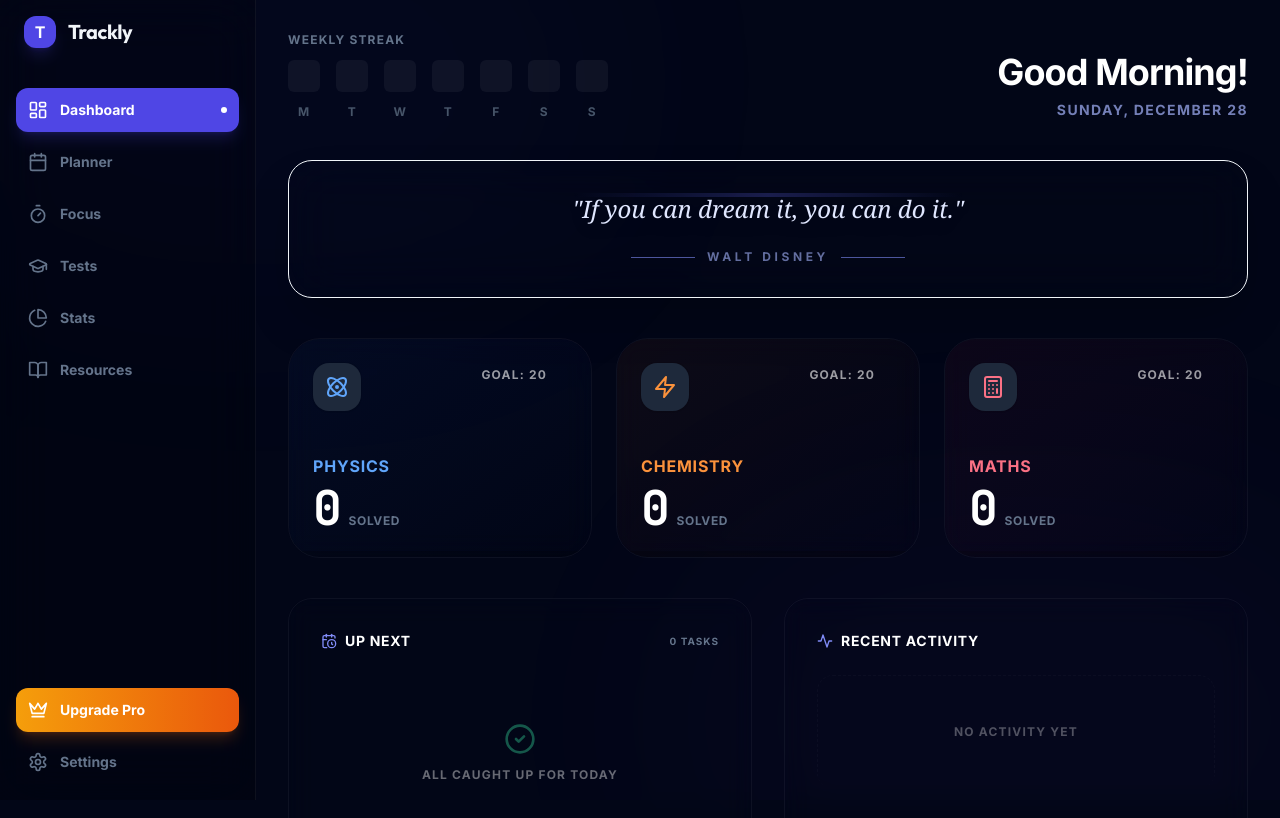
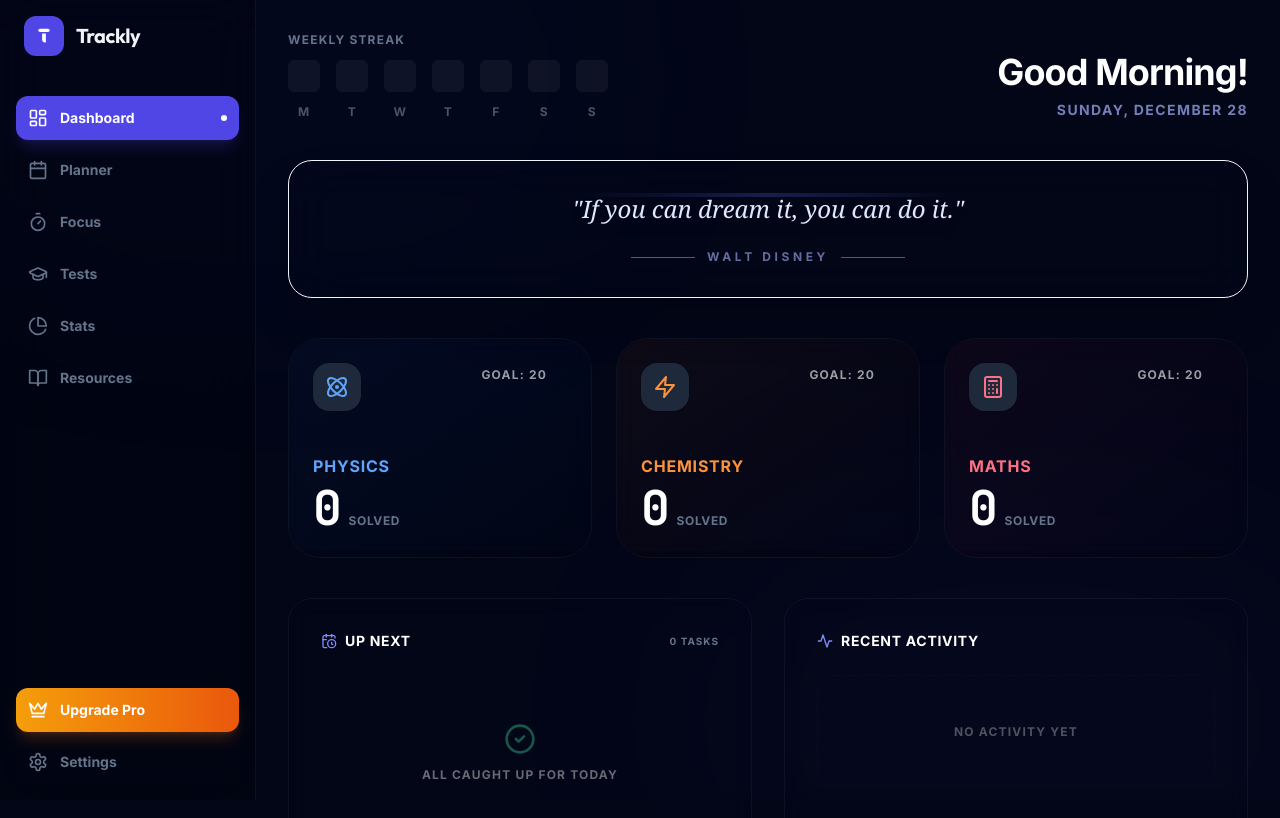
Before and after one commit to MoulikJaiswal/TracklyPC, a React (Vite) app: page / in a window 1280 px wide. Shown: the top 818 px of the page. Built offline with nearby package versions, Linux system fonts and the light colour scheme.

Commit message:
feat(App): Update app branding and layout
Refactors the app's main layout and branding elements. Updates the application logo to a more visually distinct icon and adjusts the sidebar's width and styling for a cleaner appearance.

```diff
--- a/App.tsx
+++ b/App.tsx
@@ -280,13 +280,22 @@ const App: React.FC = () => {
       )}
 
       {/* Main Content Layout */}
-      <div className="relative z-10 max-w-7xl mx-auto min-h-screen flex flex-col md:flex-row">
+      <div className="relative z-10 w-full min-h-screen flex flex-col md:flex-row">
 
         {/* Desktop Sidebar (Hidden on Mobile) */}
-        <aside className="hidden md:flex flex-col w-20 lg:w-64 sticky top-0 h-screen border-r border-slate-200 dark:border-white/5 bg-white/50 dark:bg-black/20 backdrop-blur-xl p-4">
+        <aside className="hidden md:flex flex-col w-20 lg:w-64 sticky top-0 h-screen border-r border-slate-200 dark:border-white/5 bg-white/50 dark:bg-black/20 backdrop-blur-xl p-4 shrink-0">
             <div className="flex items-center gap-3 px-2 mb-10">
-                <div className="w-8 h-8 rounded-xl bg-indigo-600 flex items-center justify-center text-white font-bold shadow-lg shadow-indigo-600/20">
-                    T
+                <div
+                    className="w-10 h-10 rounded-xl flex items-center justify-center text-white shadow-lg transition-colors duration-500"
+                    style={{
+                        backgroundColor: 'var(--theme-accent)',
+                        boxShadow: '0 10px 25px -5px rgba(var(--theme-accent-rgb), 0.4)'
+                    }}
+                >
+                    <svg viewBox="0 0 512 512" className="w-6 h-6 fill-white" xmlns="http://www.w3.org/2000/svg">
+                        <rect x="136" y="100" width="240" height="70" rx="35" />
+                        <path d="M296 200H216V336C216 369.137 242.863 396 276 396H296V200Z" />
+                    </svg>
                 </div>
                 <span className="font-display font-bold text-xl hidden lg:block tracking-tight">Trackly</span>
             </div>
@@ -332,11 +341,22 @@ const App: React.FC = () => {
         </aside>
 
         {/* Content Area */}
-        <main className="flex-1 p-4 md:p-8 pb-24 md:pb-8 w-full max-w-full overflow-hidden">
+        <main className="flex-1 p-4 md:p-8 pb-24 md:pb-8 w-full overflow-hidden">
             {/* Header Mobile */}
             <div className="md:hidden flex justify-between items-center mb-6">
                 <div className="flex items-center gap-2">
-                    <div className="w-8 h-8 rounded-xl bg-indigo-600 flex items-center justify-center text-white font-bold">T</div>
+                    <div
+                        className="w-8 h-8 rounded-xl flex items-center justify-center text-white shadow-lg transition-colors duration-500"
+                        style={{
+                            backgroundColor: 'var(--theme-accent)',
+                            boxShadow: '0 4px 12px -2px rgba(var(--theme-accent-rgb), 0.4)'
+                        }}
+                    >
+                        <svg viewBox="0 0 512 512" className="w-5 h-5 fill-white" xmlns="http://www.w3.org/2000/svg">
+                            <rect x="136" y="100" width="240" height="70" rx="35" />
+                            <path d="M296 200H216V336C216 369.137 242.863 396 276 396H296V200Z" />
+                        </svg>
+                    </div>
                     <span className="font-display font-bold text-xl">Trackly</span>
                 </div>
                 <button onClick={() => setShowSettings(true)} className="p-2 text-slate-500 hover:text-slate-900 dark:hover:text-white">
@@ -345,7 +365,7 @@ const App: React.FC = () => {
             </div>
 
             {/* Views */}
-            <div className="max-w-5xl mx-auto">
+            <div className="w-full max-w-[1800px] mx-auto">
                 {view === 'daily' && (
                     <Dashboard
                         sessions={sessions}
```
